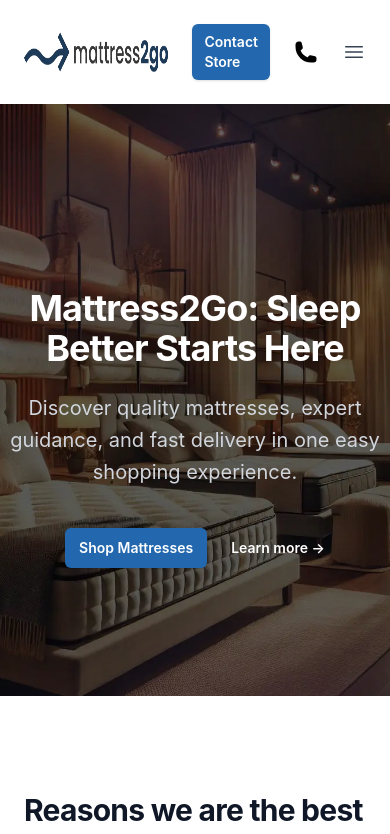
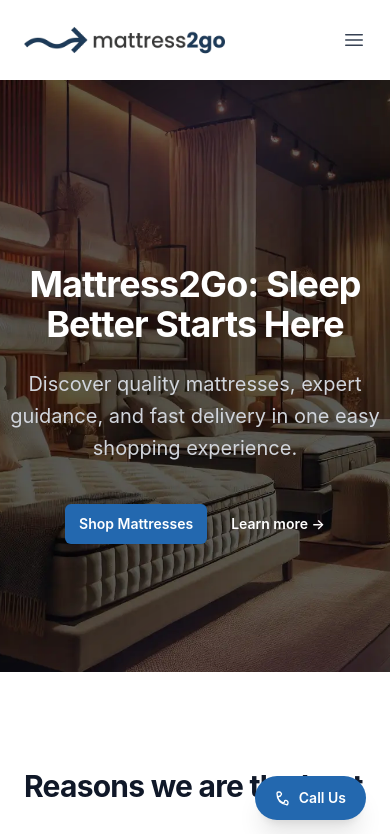
Before and after one commit to crougheinman/mattress2go, a React (Vite) app: page / in a window 390 px wide. Shown: the top 834 px of the page. Built offline with nearby package versions, Linux system fonts and the light colour scheme.

Commit message:
feat: Add CallButton component and update layout to include it; adjust HeaderNav styles and remove About component from Home

```diff
--- a/src/Layout.tsx
+++ b/src/Layout.tsx
@@ -2,6 +2,7 @@
 import HeaderNav from './components/HeaderNav';
 import Footer from './components/Footer';
 import { SITE_NAME, DESCRIPTION } from './constants';
+import CallButton from './components/CallButton';
 
 interface LayoutProps {
     title: string;
@@ -23,6 +24,7 @@
             <main className="grow">
                 {children}
             </main>
+            <CallButton />
             <Footer />
         </div>
     );
--- /dev/null
+++ b/src/components/CallButton.tsx
@@ -0,0 +1,28 @@
+import { STORE_INFO } from '../constants';
+
+const CallButton = ({ phone = STORE_INFO.phone }: { phone?: string }) => {
+    return (
+        <a
+            href={`tel:${phone}`}
+            className="fixed bottom-6 right-6 z-50 inline-flex items-center rounded-full bg-copa-blue-700 px-5 py-3 text-sm font-semibold text-white shadow-xl shadow-copa-blue-500/20 transition hover:bg-copa-blue-800 focus:outline-none focus:ring-2 focus:ring-copa-blue-500 focus:ring-offset-2 lg:hidden"
+        >
+            <svg
+                className="mr-2 h-4 w-4"
+                fill="none"
+                viewBox="0 0 24 24"
+                stroke="currentColor"
+                strokeWidth="2"
+                aria-hidden="true"
+            >
+                <path
+                    strokeLinecap="round"
+                    strokeLinejoin="round"
+                    d="M3 5.25C3 4.007 4.007 3 5.25 3h1.5c.621 0 1.18.285 1.55.76l1.1 1.34c.34.415.42.99.2 1.49L8.03 8.91a.75.75 0 0 1-.7.5H6.75A2.25 2.25 0 0 0 4.5 11.66c.24 1.4 1.24 2.83 2.97 4.53 1.73 1.7 3.16 2.73 4.56 2.97a2.25 2.25 0 0 0 2.21-1.25v-1.3a.75.75 0 0 1 .5-.7l1.11-.33c.5-.15 1.07-.04 1.49.3l1.35 1.1c.47.37.76.93.76 1.55v1.5c0 1.243-1.007 2.25-2.25 2.25H18.75C8.335 21 3 15.665 3 5.25Z"
+                />
+            </svg>
+            Call Us
+        </a>
+    );
+};
+
+export default CallButton;
--- a/src/components/HeaderNav.tsx
+++ b/src/components/HeaderNav.tsx
@@ -16,7 +16,7 @@
                     <Link to='/' className='-m-1.5 p-1.5'>
                         <span className='sr-only'>{SITE_NAME}</span>
                         <img
-                            className='h-12 w-auto'
+                            className='h-8 w-auto'
                             src={logo}
                             alt='Mattress2Go Outlet Logo'
                         />
@@ -36,11 +36,11 @@
                 <div className='flex flex-1 items-center justify-end gap-x-6'>
                     <Link
                         to={HEADER_CTA_BUTTON.url}
-                        className='rounded-md bg-copa-blue-700 px-3 py-2 text-sm font-semibold text-white shadow-sm hover:bg-copa-blue-800 focus-visible:outline-2 focus-visible:outline-offset-2 focus-visible:outline-copa-blue-800'
+                        className='hidden lg:inline-flex rounded-md bg-copa-blue-700 px-3 py-2 text-sm font-semibold text-white shadow-sm hover:bg-copa-blue-800 focus-visible:outline-2 focus-visible:outline-offset-2 focus-visible:outline-copa-blue-800'
                     >
                         {HEADER_CTA_BUTTON.name}
                     </Link>
-                    <a className='hover:text-gray-900' href={`tel:${STORE_INFO.phone}`}>
+                    <a className='hidden lg:flex hover:text-gray-900' href={`tel:${STORE_INFO.phone}`}>
                         <div className='flex gap-x-2'>
                             <dt className='flex-none'>
                                 <span className='sr-only'>Telephone</span>
--- a/src/pages/Home.tsx
+++ b/src/pages/Home.tsx
@@ -1,6 +1,5 @@
 import Hero from '../components/Hero';
 import Features from '../components/Features';
-import About from '../components/About';
 import Brands from '../components/Brands';
 import Layout from '../Layout';
 
```
Also changed, not shown: 1 other file (tests, documents, lock files or other folders).
